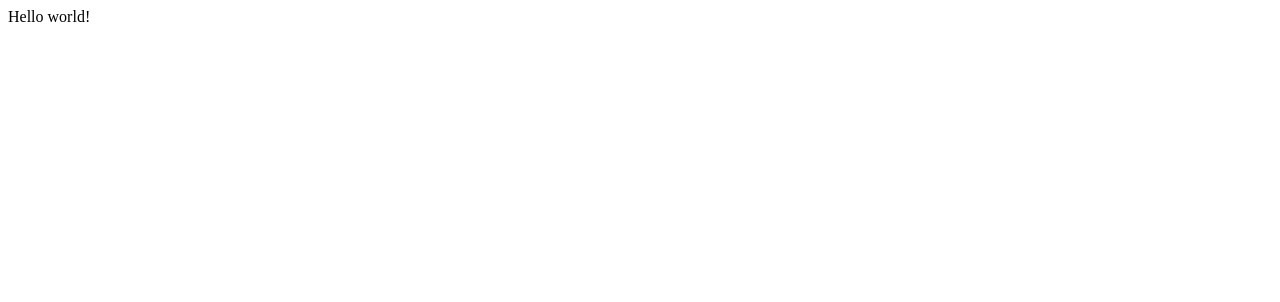
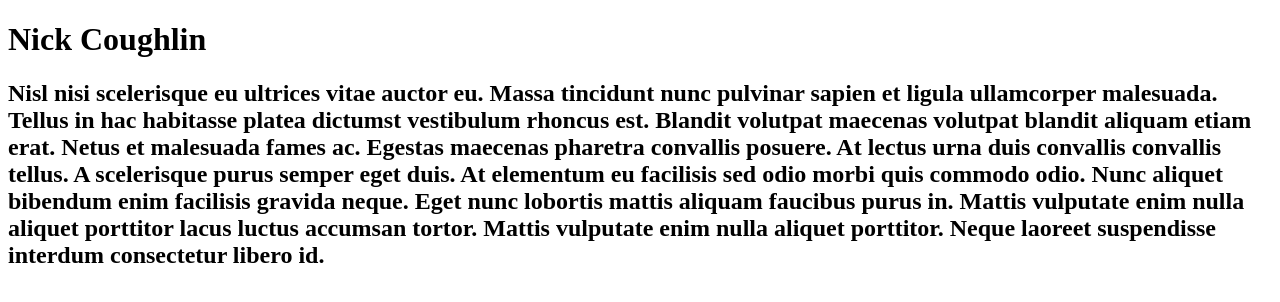
Before and after one commit to ncoughlin/gatsby-bootcamp, a Gatsby site: page / in a window 1280 px wide. Built offline with nearby package versions, Linux system fonts and the light colour scheme; Gatsby itself is replaced by a stand-in of ours.

Commit message:
new gatsby project

```diff
--- a/src/pages/index.js
+++ b/src/pages/index.js
@@ -1,5 +1,24 @@
 import React from "react"
 
-export default function Home() {
-  return <div>Hello world!</div>
+const IndexPage = () => {
+  return (
+    <div>
+      <h1>Nick Coughlin</h1>
+      <h2>
+        Nisl nisi scelerisque eu ultrices vitae auctor eu. Massa tincidunt nunc
+        pulvinar sapien et ligula ullamcorper malesuada. Tellus in hac habitasse
+        platea dictumst vestibulum rhoncus est. Blandit volutpat maecenas
+        volutpat blandit aliquam etiam erat. Netus et malesuada fames ac.
+        Egestas maecenas pharetra convallis posuere. At lectus urna duis
+        convallis convallis tellus. A scelerisque purus semper eget duis. At
+        elementum eu facilisis sed odio morbi quis commodo odio. Nunc aliquet
+        bibendum enim facilisis gravida neque. Eget nunc lobortis mattis aliquam
+        faucibus purus in. Mattis vulputate enim nulla aliquet porttitor lacus
+        luctus accumsan tortor. Mattis vulputate enim nulla aliquet porttitor.
+        Neque laoreet suspendisse interdum consectetur libero id.
+      </h2>
+    </div>
+  )
 }
+
+export default IndexPage
```
